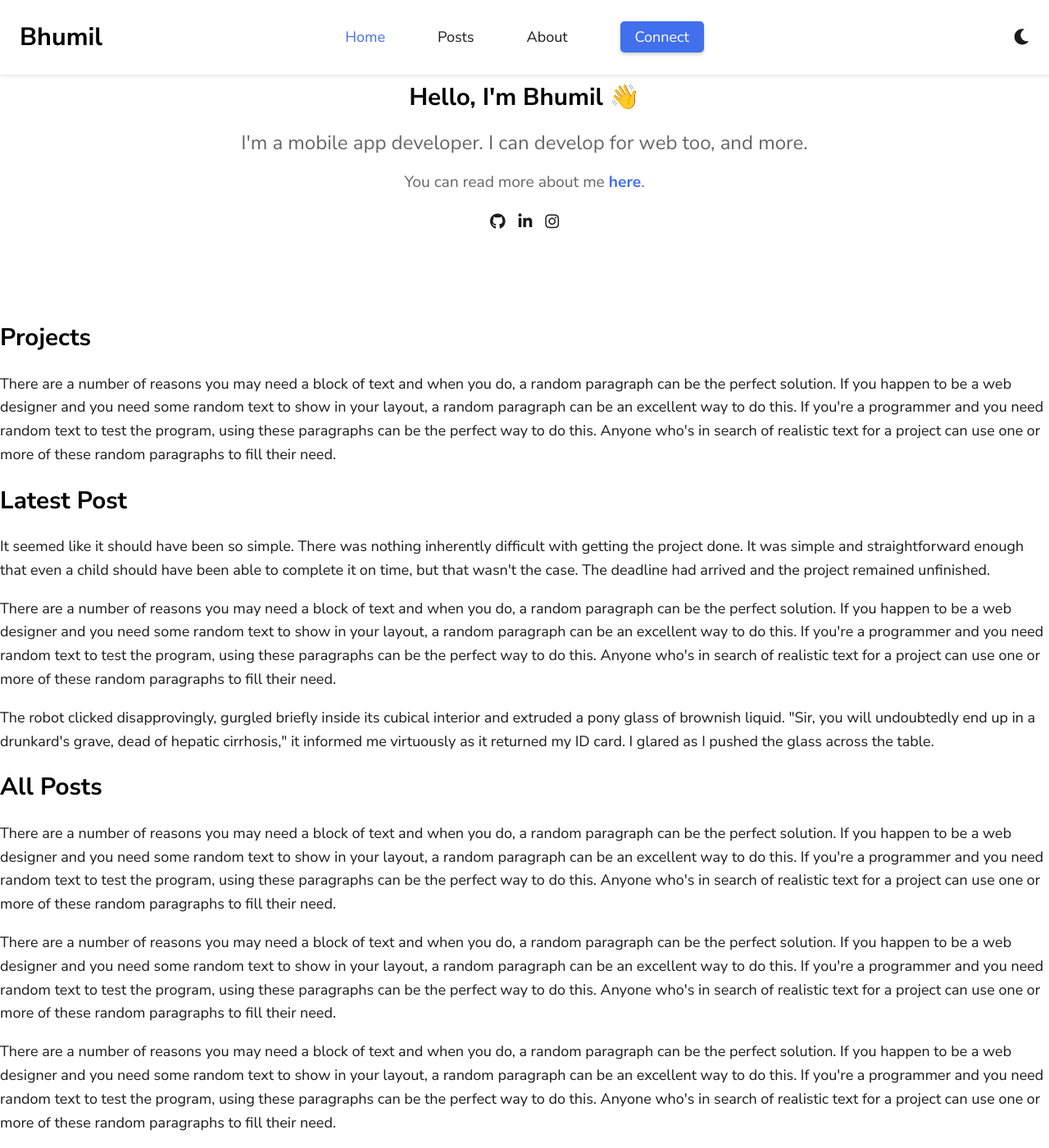
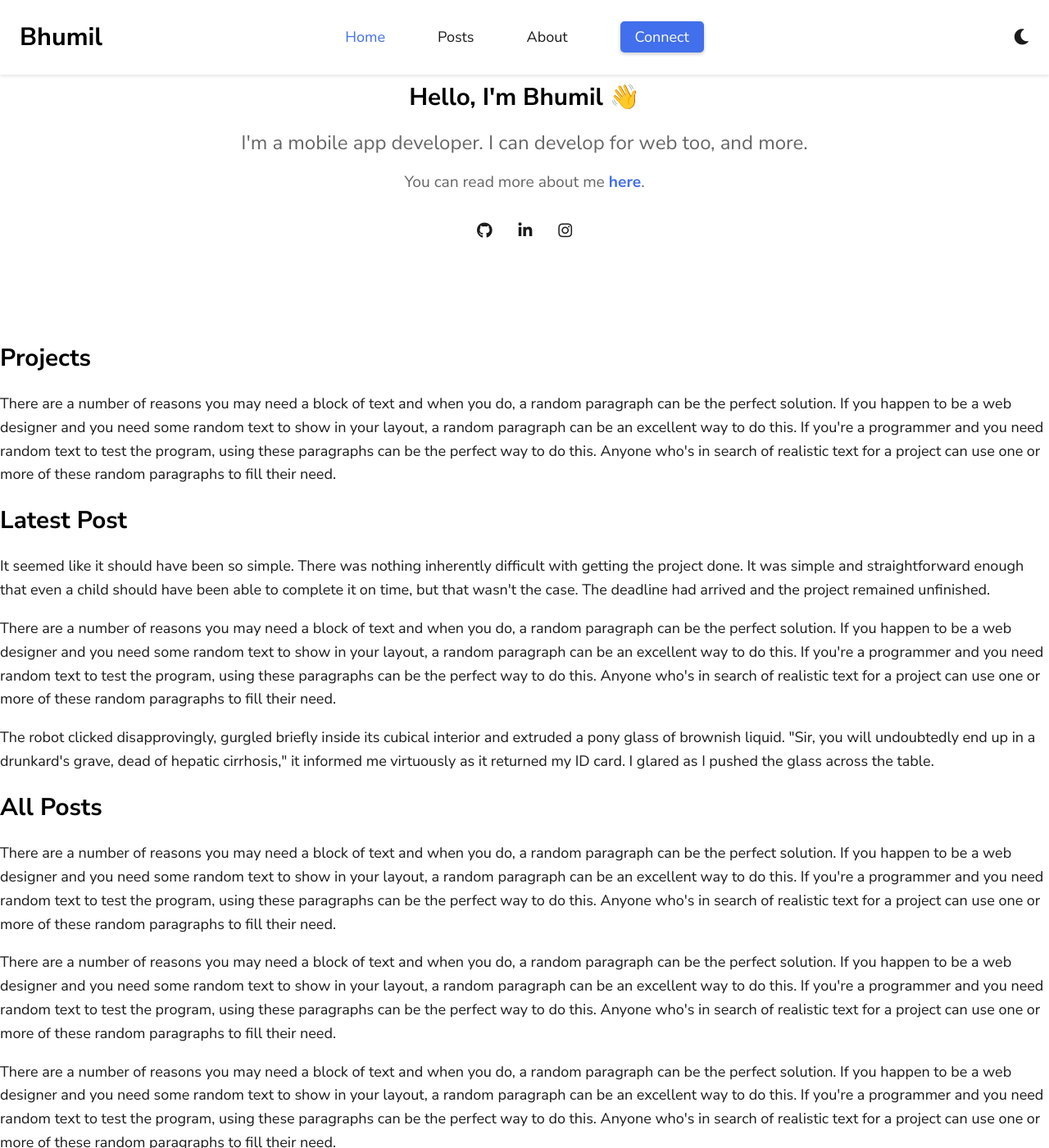
Before and after one commit to thebhumilsoni/thebhumilsoni.github.io, a Jekyll site: the page built from index.html, in a window 1280 px wide and 1400 px high, scrolled down 240 px. Shown: the whole window at 82% size. Built offline with Jekyll 4.4.1, drawn with Linux system fonts in a browser that asks for light colours.

Commit message:
Manage social icons throughout the site

```diff
--- a/_includes/contact.html
+++ b/_includes/contact.html
@@ -1,17 +1,7 @@
 <footer class="contact-section">
     <div class="contact-content">
         <h4>Let's connect.</h4>
-        <ul class="social-links">
-            <a href="https://github.com/thebhumilsoni" target="_blank" class="social-icon">
-                <i class="fab fa-github"></i>
-            </a>
-            <a href="https://www.linkedin.com/in/thebhumilsoni" target="_blank" class="social-icon">
-                <i class="fab fa-linkedin-in"></i>
-            </a>
-            <a href="https://www.instagram.com/thebhumilsoni" target="_blank" class="social-icon">
-                <i class="fab fa-instagram"></i>
-            </a>
-        </ul>
+        {% include social-links.html %}
         <p class="contact-footer-text">© <span id="current-year"></span> Bhumil Soni</p>
     </div>
 </footer>
--- /dev/null
+++ b/_includes/social-links.html
@@ -0,0 +1,11 @@
+<ul class="social-links">
+    <a href="https://github.com/thebhumilsoni" target="_blank" class="social-icon">
+        <i class="fab fa-github"></i>
+    </a>
+    <a href="https://www.linkedin.com/in/thebhumilsoni" target="_blank" class="social-icon">
+        <i class="fab fa-linkedin-in"></i>
+    </a>
+    <a href="https://www.instagram.com/thebhumilsoni" target="_blank" class="social-icon">
+        <i class="fab fa-instagram"></i>
+    </a>
+</ul>
--- a/_sass/1-global/_base.scss
+++ b/_sass/1-global/_base.scss
@@ -71,7 +71,3 @@
     position: relative;
     overflow: hidden;
 }
-
-.social-icon {
-    @include base-icon-style;
-}
--- a/_sass/3-components/_contact.scss
+++ b/_sass/3-components/_contact.scss
@@ -9,14 +9,6 @@
     font-size: 1rem;
 }
 
-.social-links {
-    padding: 0;
-    display: flex;
-    justify-content: center;
-    gap: 2rem;
-    margin-bottom: 1rem;
-}
-
 .contact-footer-text {
     font-size: 0.85rem;
     color: var(--text-secondary-color);
--- /dev/null
+++ b/_sass/3-components/_socials.scss
@@ -0,0 +1,11 @@
+.social-links {
+    padding: 0;
+    display: flex;
+    justify-content: center;
+    gap: 2rem;
+    margin-bottom: 1rem;
+}
+
+.social-icon {
+    @include base-icon-style;
+}
--- a/_sass/4-layouts/_home.scss
+++ b/_sass/4-layouts/_home.scss
@@ -115,23 +115,4 @@
             color: var(--primary-color);
         }
     }
-
-    .social-icons {
-        display: flex;
-        justify-content: center;
-        gap: 1rem;
-        margin: 0 auto;
-
-        .social-icon {
-            display: inline-block;
-            font-size: 1.5rem;
-            color: var(--icon-color);
-            transition: transform 0.3s ease, color 0.3s ease;
-
-            &:hover {
-                transform: scale(1.2);
-                color: var(--primary-color);
-            }
-        }
-    }
 }
--- a/assets/css/styles.scss
+++ b/assets/css/styles.scss
@@ -9,6 +9,7 @@
 @import "3-components/navigation";
 @import '3-components/video-embed';
 @import '3-components/contact';
+@import '3-components/socials';
 @import '3-components/pagination';
 @import '4-layouts/post';
 @import '4-layouts/post-card';
--- a/index.html
+++ b/index.html
@@ -13,19 +13,7 @@
         <p class="hero-read-more">
             You can read more about me <a href="/about" class="about-link">here</a>.
         </p>
-        <div class="social-icons">
-            <!-- Replace href values with your actual social media links -->
-            <a href="https://github.com/yourusername" target="_blank" class="social-icon">
-                <i class="fab fa-github"></i>
-            </a>
-            <a href="https://linkedin.com/in/yourusername" target="_blank" class="social-icon">
-                <i class="fab fa-linkedin-in"></i>
-            </a>
-            <a href="https://instagram.com/yourusername" target="_blank" class="social-icon">
-                <i class="fab fa-instagram"></i>
-            </a>
-            <!-- Add more icons as needed -->
-        </div>
+        {% include social-links.html %}
     </div>
 </div>
 <br>
```
